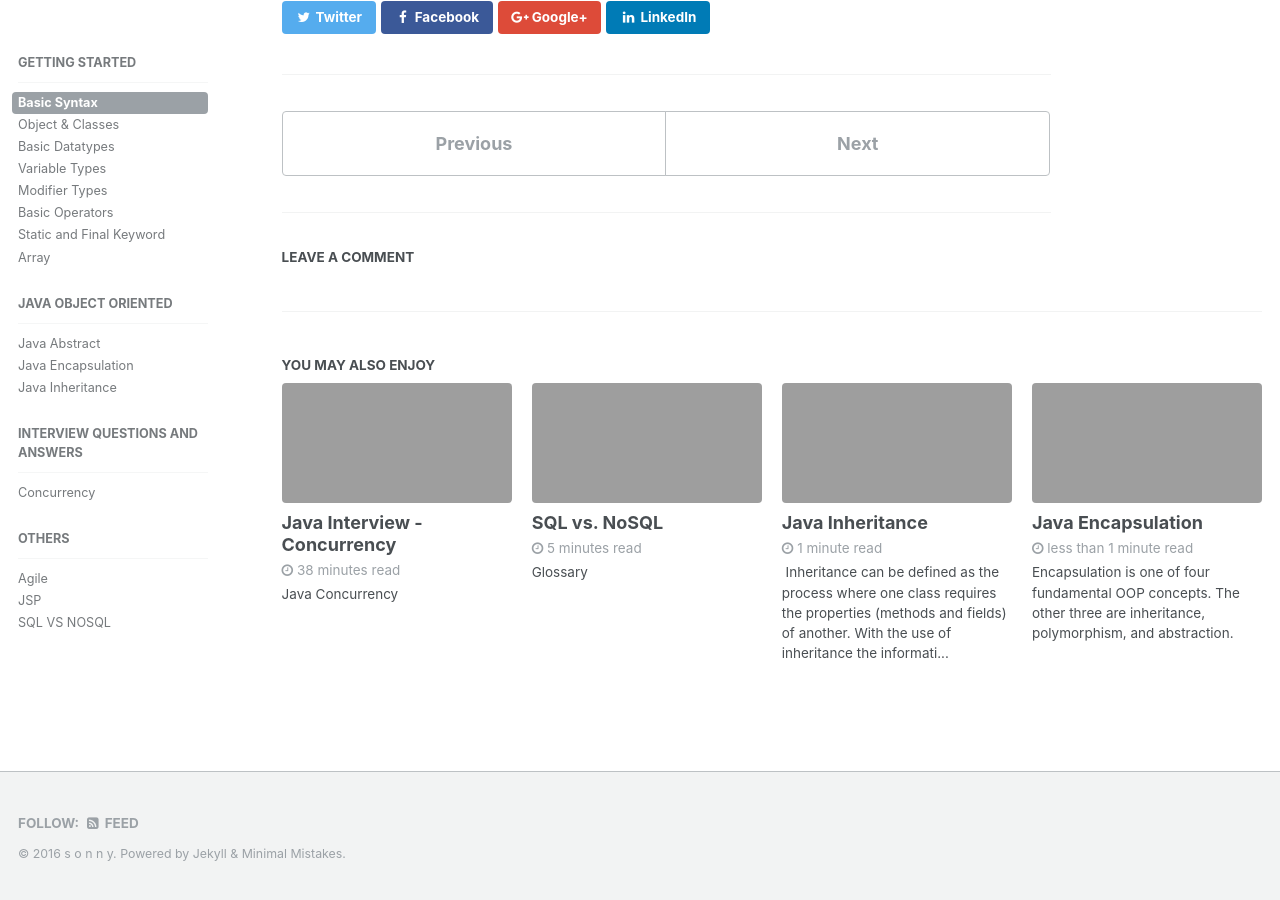
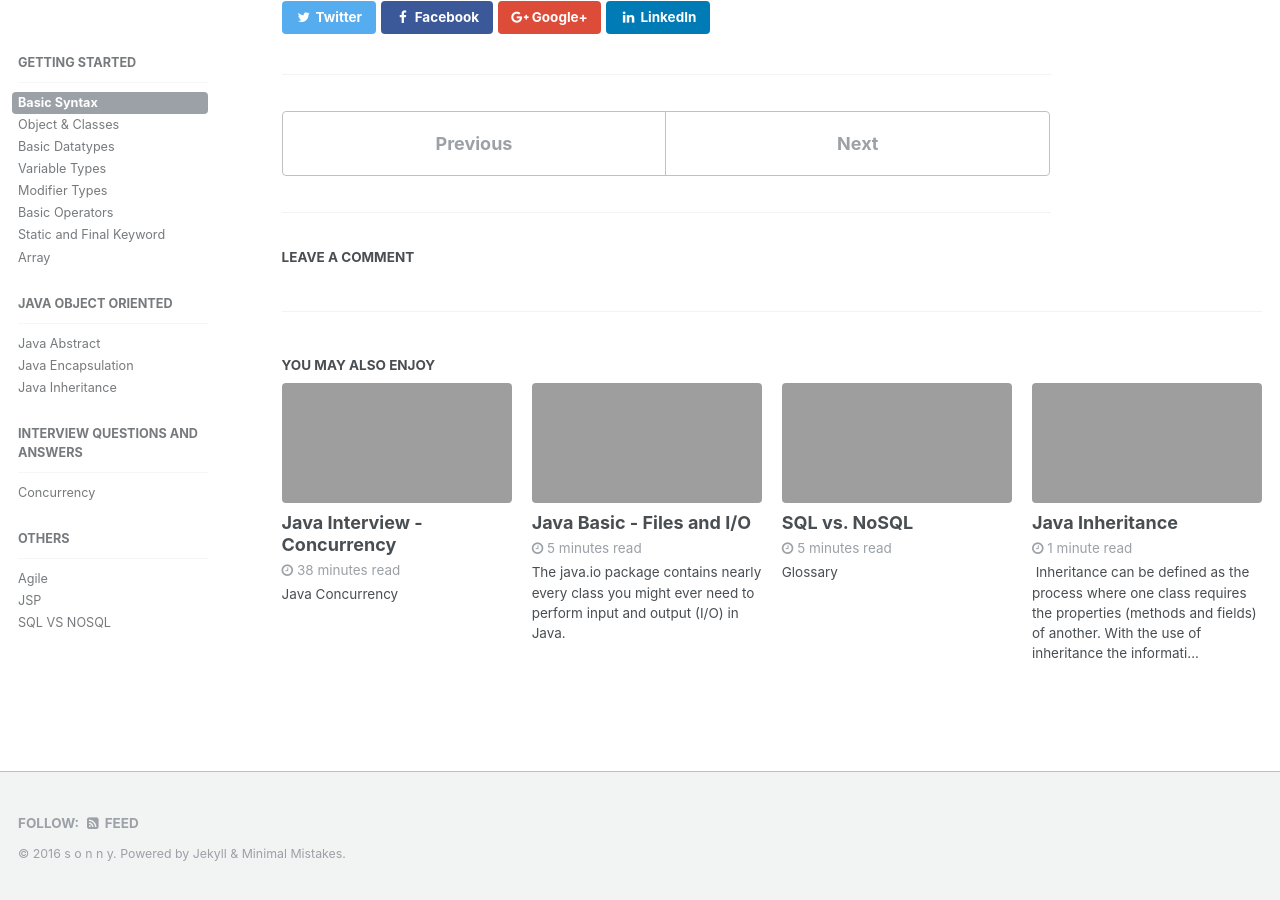
Before and after one commit to sonnyit/java, a Jekyll site: the page built from _posts/2015-12-01-jb-basic-syntax.md, in a window 1280 px wide and 900 px high, scrolled down 3494 px. Built offline with Jekyll 4.4.1, drawn with Linux system fonts in a browser that asks for light colours; comment, search, counter and statistics services are not loaded; part of the change alters nothing that is shown; some of the changed text lies outside the part shown.

Commit message:
add java io

````diff
--- a/_posts/2015-12-01-jb-basic-syntax.md
+++ b/_posts/2015-12-01-jb-basic-syntax.md
@@ -33,7 +33,7 @@ Put this code in a file's name "MyFirstJavaProgram.java" (must exactly typo). Co
 ```bash
 $ javac MyFirstJavaProgram.java
 $ java MyFirstJavaProgram
-$ Hello World
+Hello World
 ```
 
 ## Basic Syntax
--- /dev/null
+++ b/_posts/2016-06-13-jb-files-and-io.md
@@ -0,0 +1,267 @@
+---
+title: Java Basic - Files and I/O
+updated: 2016-06-13
+layout: single
+categories:
+  - java-basic
+tags:
+  - java-basic
+---
+
+The java.io package contains nearly every class you might ever need to perform input and output (I/O) in Java.
+
+All these streams represent an input source and an output destination.
+
+The stream in the java.io package supports many data such as primitives, Object, localized characters, etc.
+
+## Stream
+
+A stream can be defined as a sequence of data. there are two kinds of Streams
+
+* InPutStream: The InputStream is used to read data from a source.
+* OutPutStream: the OutputStream is used for writing data to a destination.
+
+
+
+## Byte Streams
+
+Java byte streams are used to perform input and output of 8-bit bytes.
+
+Though there are many classes related to byte streams but the most frequently used classes are: **FileInputStream** and **FileOutputStream**.
+
+Following is an example which makes use of these two classes to copy an input file into an output file:
+
+```java
+import java.io.*;
+
+public class CopyFile {
+   public static void main(String args[]) throws IOException
+   {
+      FileInputStream in = null;
+      FileOutputStream out = null;
+
+      try {
+         in = new FileInputStream("input.txt");
+         out = new FileOutputStream("output.txt");
+
+         int c;
+         while ((c = in.read()) != -1) {
+            out.write(c);
+         }
+      }finally {
+         if (in != null) {
+            in.close();
+         }
+         if (out != null) {
+            out.close();
+         }
+      }
+   }
+}
+```
+
+## Character Streams
+
+Java **Byte** streams are used to perform input and output of 8-bit bytes, where as Java **Character** streams are used to perform input and output for 16-bit unicode.
+
+Though there are many classes related to character streams but the most frequently used classes are: **FileReader** and **FileWriter**.
+
+Though internally:
+
+* FileReader uses FileInputStream
+* FileWriter uses FileOutputStream
+
+But here major difference is that: FileReader reads two bytes at a time and FileWriter writes two bytes at a time.
+
+We can re-write above:
+
+```java
+import java.io.*;
+
+public class CopyFile {
+   public static void main(String args[]) throws IOException
+   {
+      FileReader in = null;
+      FileWriter out = null;
+
+      try {
+         in = new FileReader("input.txt");
+         out = new FileWriter("output.txt");
+
+         int c;
+         while ((c = in.read()) != -1) {
+            out.write(c);
+         }
+      }finally {
+         if (in != null) {
+            in.close();
+         }
+         if (out != null) {
+            out.close();
+         }
+      }
+   }
+}
+```
+
+## Standard Streams
+
+All the programming languages provide support for standard I/O where user's program can take input from a keyboard and then produce output on the computer screen. If you are aware if C or C++ programming languages, then you must be aware of three standard devices STDIN, STDOUT and STDERR. Similar way Java provides following three standard streams
+
+* Standard Input: This is used to feed the data to user's program and usually a keyboard is used as standard input stream and represented as **System.in**.
+* Standard Output: This is used to output the data produced by the user's program and usually a computer screen is used to standard output stream and represented as **System.out**.
+* Standard Error: This is used to output the error data produced by the user's program and usually a computer screen is used to standard error stream and represented as **System.err**.
+
+Following is a simple program which creates InputStreamReader to read standard input stream until the user types a "q":
+
+```java
+import java.io.*;
+
+public class ReadConsole {
+   public static void main(String args[]) throws IOException
+   {
+      InputStreamReader cin = null;
+
+      try {
+         cin = new InputStreamReader(System.in);
+         System.out.println("Enter characters, 'q' to quit.");
+         char c;
+         do {
+            c = (char) cin.read();
+            System.out.print(c);
+         } while(c != 'q');
+      }finally {
+         if (cin != null) {
+            cin.close();
+         }
+      }
+   }
+}
+```
+
+```bash
+$javac ReadConsole.java
+$java ReadConsole
+Enter characters, 'q' to quit.
+1
+1
+e
+e
+q
+q
+```
+
+## Reading and Writing Files
+
+As described earlier, A stream can be defined as a sequence of data. The **InputStream** is used to read data from a source and the **OutputStream** is used for writing data to a destination.
+
+Here is a hierarchy of classes to deal with Input and Output streams.
+
+![hierarchy of classes streams](http://www.tutorialspoint.com/java/images/file_io.jpg)
+
+The two important streams are **FileInputStream** and **FileOutputStream**.
+
+### FileInputStream
+
+This stream is used for reading data from the files. Objects can be created using the keyword new and there are several types of constructors available.
+
+1. Following constructor takes a file name as a string to create an input stream object to read the file:
+
+  ```java
+  InputStream f = new FileInputStream("C:/java/hello");
+  ```
+
+2. Following constructor takes a file object to create an input stream object to read the file. First we create a file object using File() method:
+
+  ```java
+  File f = new File("C:/java/hello");
+  InputStream f = new FileInputStream(f);
+  ```
+
+### FileOutputStream
+
+FileOutputStream is used to create a file and write data into it. The stream would create a file, if it doesn't already exist, before opening it for output.
+
+1. Constructor takes a file name as a string to create an input stream object to write the file:
+
+  ```java
+  OutputStream f = new FileOutputStream("C:/java/hello");
+  ```
+
+2. Constructor takes a file object to create an output stream object to write the file. First, we create a file object using File() method:
+
+  ```java
+  File f = new File("C:/java/hello");
+  OutputStream f = new FileOutputStream(f);
+  ```
+
+## Directories in Java
+
+A directory is a **File** which can contains a list of other files and directories. You use File object to create directories, to list down files available in a directory.
+
+### Creating Directories
+
+There are two useful **File** utility methods, which can be used to create directories:
+
+1. The **mkdir()** method creates a directory, returning true on success and false on failure. Failure indicates that the path specified in the File object already exists, or that the directory cannot be created because the entire path does not exist yet.
+2. The **mkdirs()** method creates both a directory and all the parents of the directory.
+
+Following example creates "/tmp/user/java/bin" directory:
+
+```java
+import java.io.File;
+
+public class CreateDir {
+   public static void main(String args[]) {
+      String dirname = "/tmp/user/java/bin";
+      File d = new File(dirname);
+      // Create directory now.
+      d.mkdirs();
+  }
+}
+```
+
+**Note:** Java automatically takes care of path separators on UNIX and Windows as per conventions. If you use a forward slash (/) on a Windows version of Java, the path will still resolve correctly.
+
+### Listing Directories
+
+You can use **list()** method provided by File object to list down all the files and directories available in a directory as follows:
+
+```java
+import java.io.File;
+
+public class ReadDir {
+   public static void main(String[] args) {
+
+      File file = null;
+      String[] paths;
+
+      try{
+         // create new file object
+         file = new File("/tmp");
+
+         // array of files and directory
+         paths = file.list();
+
+         // for each name in the path array
+         for(String path:paths)
+         {
+            // prints filename and directory name
+            System.out.println(path);
+         }
+      }catch(Exception e){
+         // if any error occurs
+         e.printStackTrace();
+      }
+   }
+}
+```
+
+This would produce following result based on the directories and files available in your **/tmp** directory:
+
+```bash
+test1.txt
+test2.txt
+ReadDir.java
+ReadDir.class
+```
````
